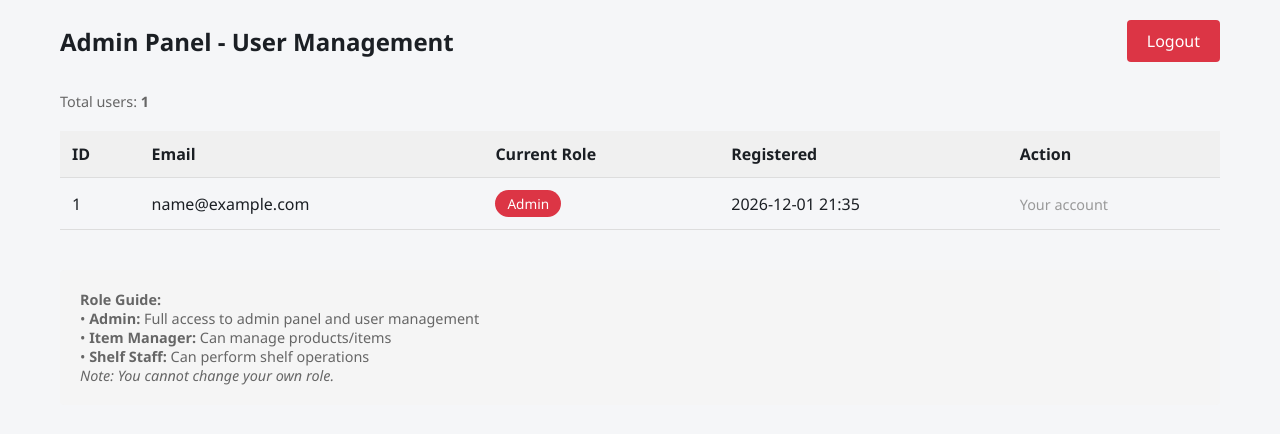
After one commit to Marcuss202/UserRoles, a PHP site: page /php/admin.php in a window 1280 px wide. The commit adds this page. Shown: the top 434 px of the page. Run offline with PHP 8.4, Linux system fonts and the light colour scheme; the visitor is signed in with stand-in values (Sample User, id 1).

Commit message:
Admin Panel

```diff
--- a/assets/style.css
+++ b/assets/style.css
@@ -198,6 +198,159 @@ button:hover {
 .panel-flat {
     background: transparent;
     border: none;
+}
+
+/* Admin Panel Styles */
+.admin-container {
+    max-width: 1200px;
+    margin: 0 auto;
+    padding: 20px;
+}
+
+.admin-header {
+    display: flex;
+    justify-content: space-between;
+    align-items: center;
+    margin-bottom: 30px;
+}
+
+.admin-header h1 {
+    margin: 0;
+}
+
+.logout-btn {
+    padding: 10px 20px;
+    background-color: #dc3545;
+    color: white;
+    text-decoration: none;
+    border-radius: 4px;
+    border: none;
+    cursor: pointer;
+    font-size: 1em;
+}
+
+.logout-btn:hover {
+    background-color: #c82333;
+}
+
+.users-table {
+    width: 100%;
+    border-collapse: collapse;
+    margin-top: 20px;
+}
+
+.users-table thead {
+    background-color: #f0f0f0;
+}
+
+.users-table th,
+.users-table td {
+    padding: 12px;
+    text-align: left;
+    border-bottom: 1px solid #ddd;
+}
+
+.users-table tr:hover {
+    background-color: #f9f9f9;
+}
+
+.role-select {
+    padding: 6px 10px;
+    border: 1px solid #ddd;
+    border-radius: 4px;
+    font-size: 0.9em;
+}
+
+.role-badge {
+    display: inline-block;
+    padding: 4px 12px;
+    border-radius: 20px;
+    font-size: 0.85em;
+    font-weight: 500;
+}
+
+.role-admin {
+    background-color: #dc3545;
+    color: white;
+}
+
+.role-item {
+    background-color: #007bff;
+    color: white;
+}
+
+.role-shelf {
+    background-color: #28a745;
+    color: white;
+}
+
+.action-btn {
+    padding: 6px 12px;
+    background-color: #007bff;
+    color: white;
+    border: none;
+    border-radius: 4px;
+    cursor: pointer;
+    font-size: 0.9em;
+}
+
+.action-btn:hover {
+    background-color: #0056b3;
+}
+
+.action-btn:disabled {
+    background-color: #ccc;
+    cursor: not-allowed;
+}
+
+.alert {
+    padding: 12px;
+    margin-bottom: 20px;
+    border-radius: 4px;
+}
+
+.alert.error {
+    background-color: #f8d7da;
+    color: #721c24;
+    border: 1px solid #f5c6cb;
+}
+
+.alert.success {
+    background-color: #d4edda;
+    color: #155724;
+    border: 1px solid #c3e6cb;
+}
+
+.info-text {
+    color: #666;
+    font-size: 0.9em;
+    margin: 10px 0;
+}
+
+/* Register Form Styles */
+.password-requirements {
+    margin-top: 10px;
+    padding: 10px;
+    background-color: #f5f5f5;
+    border-radius: 4px;
+    font-size: 0.9em;
+}
+
+.password-requirements ul {
+    list-style-type: disc;
+    margin: 8px 0 0 20px;
+    padding: 0;
+}
+
+.requirement {
+    margin: 5px 0;
+    color: #666;
+}
+
+.requirement.met {
+    color: #28a745;
+    font-weight: 500;
+}
     border-radius: 0;
     padding: 0;
     box-shadow: none;
--- /dev/null
+++ b/php/admin.php
@@ -0,0 +1,163 @@
+<?php
+require __DIR__ . '/../includes/db.php';
+require __DIR__ . '/../includes/auth.php';
+
+header('X-Content-Type-Options: nosniff');
+header('X-Frame-Options: DENY');
+header('X-XSS-Protection: 1; mode=block');
+header('Referrer-Policy: strict-origin-when-cross-origin');
+
+require_auth();
+
+$stmt = $pdo->prepare('SELECT role FROM users WHERE id = ? LIMIT 1');
+$stmt->execute([$_SESSION['user_id']]);
+$currentUser = $stmt->fetch();
+
+if (!$currentUser || $currentUser['role'] !== 'admin') {
+    header('Location: dashboard.php');
+    exit;
+}
+
+function generateCSRFToken(): string {
+    if (!isset($_SESSION['csrf_token'])) {
+        $_SESSION['csrf_token'] = bin2hex(random_bytes(32));
+    }
+    return $_SESSION['csrf_token'];
+}
+
+function verifyCSRFToken($token): bool {
+    return hash_equals($_SESSION['csrf_token'] ?? '', $token);
+}
+
+$error = '';
+$success = '';
+
+if ($_SERVER['REQUEST_METHOD'] === 'POST') {
+    if (!verifyCSRFToken($_POST['csrf_token'] ?? '')) {
+        $error = 'Invalid request. Please try again.';
+    } else {
+        $userId = intval($_POST['user_id'] ?? 0);
+        $newRole = $_POST['role'] ?? '';
+
+        $validRoles = ['admin', 'item', 'shelf'];
+        if (!in_array($newRole, $validRoles)) {
+            $error = 'Invalid role selected.';
+        } elseif ($userId <= 0) {
+            $error = 'Invalid user ID.';
+        } elseif ($userId == $_SESSION['user_id']) {
+            $error = 'You cannot change your own role.';
+        } else {
+            try {
+                $checkStmt = $pdo->prepare('SELECT id FROM users WHERE id = ? LIMIT 1');
+                $checkStmt->execute([$userId]);
+                if (!$checkStmt->fetch()) {
+                    $error = 'User not found.';
+                } else {
+                    $updateStmt = $pdo->prepare('UPDATE users SET role = ? WHERE id = ?');
+                    $updateStmt->execute([$newRole, $userId]);
+                    $success = 'User role updated successfully.';
+                }
+            } catch (PDOException $e) {
+                error_log('Admin error: ' . $e->getMessage());
+                $error = 'An error occurred while updating the role.';
+            }
+        }
+    }
+}
+
+try {
+    $stmt = $pdo->prepare('SELECT id, email, role, created_at FROM users ORDER BY created_at DESC');
+    $stmt->execute();
+    $users = $stmt->fetchAll();
+} catch (PDOException $e) {
+    error_log('Admin fetch error: ' . $e->getMessage());
+    $error = 'Failed to fetch users.';
+    $users = [];
+}
+
+$csrfToken = generateCSRFToken();
+?>
+<!DOCTYPE html>
+<html lang="en">
+<head>
+    <meta charset="UTF-8">
+    <meta name="viewport" content="width=device-width, initial-scale=1.0">
+    <meta name="description" content="Admin Panel">
+    <title>Admin Panel</title>
+    <link rel="stylesheet" href="../assets/style.css">
+</head>
+<body>
+    <div class="admin-container">
+        <div class="admin-header">
+            <h1>Admin Panel - User Management</h1>
+            <a href="logout.php" class="logout-btn">Logout</a>
+        </div>
+
+        <?php if ($error): ?>
+            <div class="alert error"><?php echo htmlspecialchars($error); ?></div>
+        <?php endif; ?>
+
+        <?php if ($success): ?>
+            <div class="alert success"><?php echo htmlspecialchars($success); ?></div>
+        <?php endif; ?>
+
+        <div class="info-text">
+            Total users: <strong><?php echo count($users); ?></strong>
+        </div>
+
+        <?php if (!empty($users)): ?>
+            <table class="users-table">
+                <thead>
+                    <tr>
+                        <th>ID</th>
+                        <th>Email</th>
+                        <th>Current Role</th>
+                        <th>Registered</th>
+                        <th>Action</th>
+                    </tr>
+                </thead>
+                <tbody>
+                    <?php foreach ($users as $user): ?>
+                        <tr>
+                            <td><?php echo htmlspecialchars($user['id']); ?></td>
+                            <td><?php echo htmlspecialchars($user['email']); ?></td>
+                            <td>
+                                <span class="role-badge role-<?php echo htmlspecialchars($user['role']); ?>">
+                                    <?php echo htmlspecialchars(ucfirst($user['role'])); ?>
+                                </span>
+                            </td>
+                            <td><?php echo htmlspecialchars(date('Y-m-d H:i', strtotime($user['created_at']))); ?></td>
+                            <td>
+                                <?php if ($user['id'] == $_SESSION['user_id']): ?>
+                                    <span style="color: #999; font-size: 0.9em;">Your account</span>
+                                <?php else: ?>
+                                    <form method="post" action="admin.php" style="display: inline;">
+                                        <input type="hidden" name="csrf_token" value="<?php echo htmlspecialchars($csrfToken); ?>">
+                                        <input type="hidden" name="user_id" value="<?php echo htmlspecialchars($user['id']); ?>">
+                                        <select name="role" class="role-select" onchange="this.parentElement.submit()">
+                                            <option value="">Change role...</option>
+                                            <option value="admin" <?php echo $user['role'] === 'admin' ? 'selected' : ''; ?>>Admin</option>
+                                            <option value="item" <?php echo $user['role'] === 'item' ? 'selected' : ''; ?>>Item Manager</option>
+                                            <option value="shelf" <?php echo $user['role'] === 'shelf' ? 'selected' : ''; ?>>Shelf Staff</option>
+                                        </select>
+                                    </form>
+                                <?php endif; ?>
+                            </td>
+                        </tr>
+                    <?php endforeach; ?>
+                </tbody>
+            </table>
+        <?php else: ?>
+            <p style="color: #666; margin-top: 20px;">No users found.</p>
+        <?php endif; ?>
+
+        <div class="info-text" style="margin-top: 40px; padding: 20px; background-color: #f5f5f5; border-radius: 4px;">
+            <strong>Role Guide:</strong><br>
+            • <strong>Admin:</strong> Full access to admin panel and user management<br>
+            • <strong>Item Manager:</strong> Can manage products/items<br>
+            • <strong>Shelf Staff:</strong> Can perform shelf operations<br>
+            <em>Note: You cannot change your own role.</em>
+        </div>
+    </div>
+</body>
+</html>
```
Also changed, not shown: php/register.php (+0 -22 lines).
